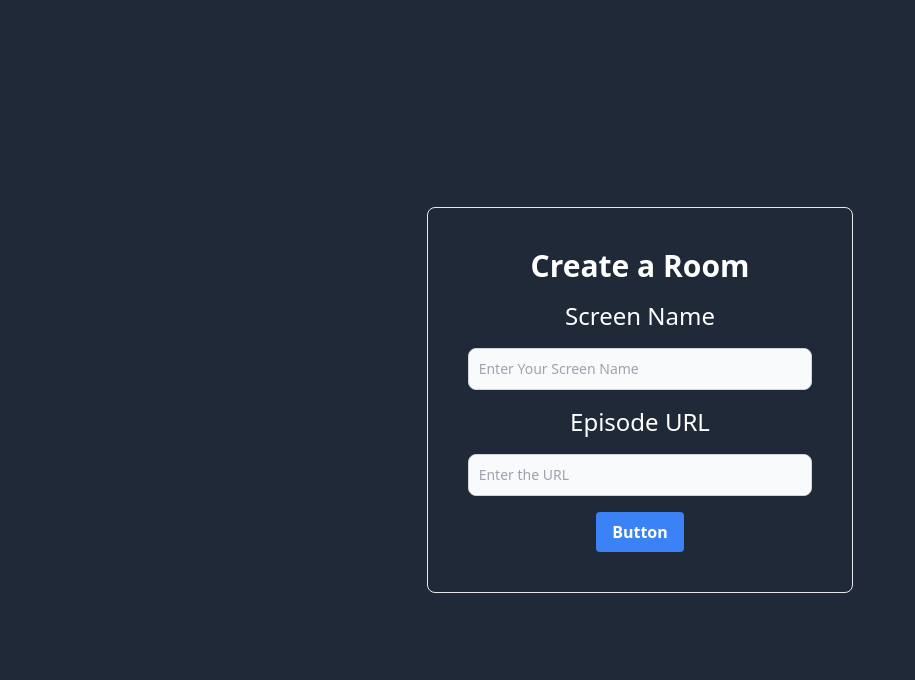
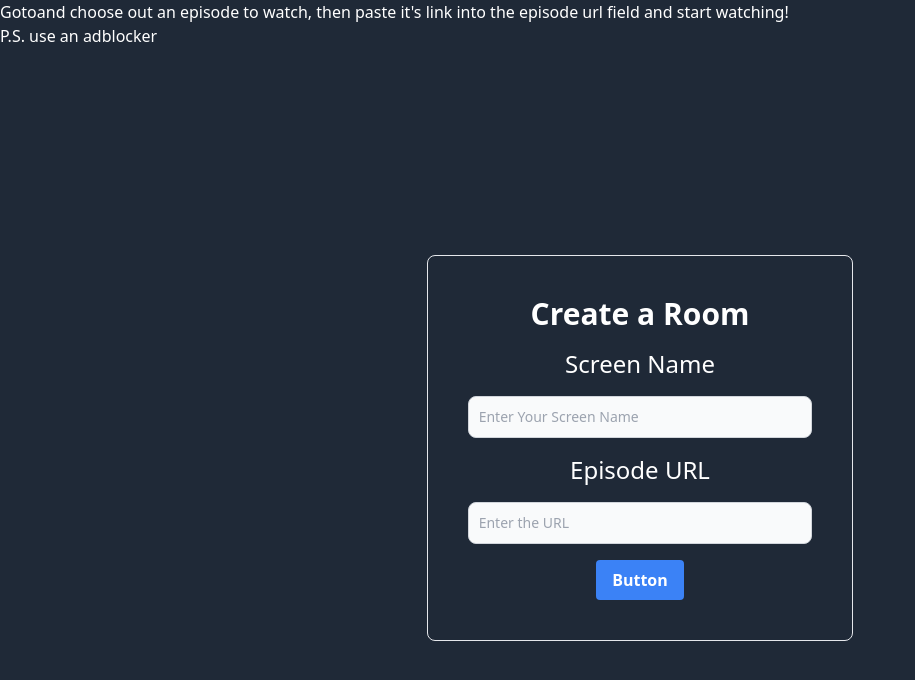
Before and after one commit to Trannosaurus/AnonPlay, a Next.js app: page / in a window 1280 px wide. Shown: the top 680 px of the page, without its empty margins (0-915 px from the left). Built offline with nearby package versions, Linux system fonts and the light colour scheme.

Commit message:
temp guide

```diff
--- a/src/app/page.tsx
+++ b/src/app/page.tsx
@@ -5,9 +5,18 @@ import CreateRoomForm from "./CreateRoomForm"
 const Home = () => {
 
     return (
+    <>
+        <div> Goto
+            <a href="https://www1.gogoanime.ar/"></a>
+            and choose out an episode to watch, then paste it's link into the
+            episode url field and start watching!
+            <br/>
+            P.S. use an adblocker
+        </div>
         <div className="w-screen flex items-center justify-center h-screen ">
             <CreateRoomForm />
         </div>
+    </>
     );
 };
 
```
